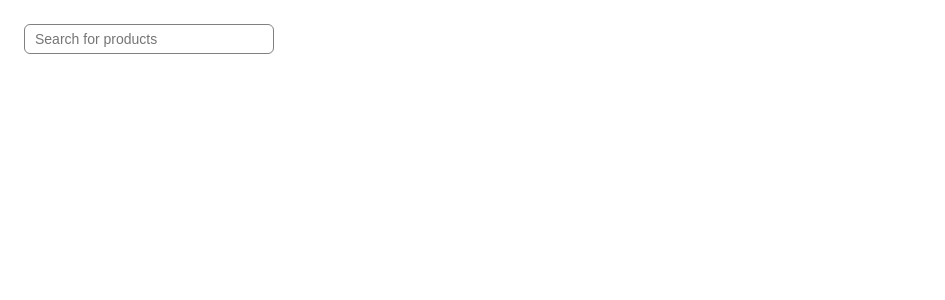
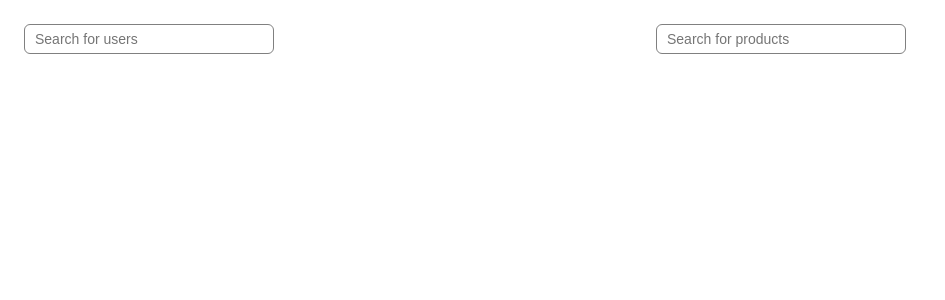
Before and after one commit to narekpedanyan/auto-complete, a React (Create React App) app: page / in a window 1280 px wide. Shown: the top 300 px of the page, without its empty margins (0-945 px from the left). Built offline with nearby package versions, Linux system fonts and the light colour scheme.

Commit message:
End to end flow!

```diff
--- a/package.json
+++ b/package.json
@@ -10,6 +10,7 @@
     "@types/node": "^16.18.34",
     "@types/react": "^18.2.7",
     "@types/react-dom": "^18.2.4",
+    "classnames": "^2.3.2",
     "react": "^18.2.0",
     "react-dom": "^18.2.0",
     "react-scripts": "5.0.1",
--- a/src/App.tsx
+++ b/src/App.tsx
@@ -1,36 +1,98 @@
 import React, { useState, useCallback } from 'react';
 import AutoComplete from './ui/AutoComplete/AutoComplete';
+import getUsersMatch from './api/getUsersMatch';
+import getProductsMatch from './api/getProductsMatch';
+
+type stateT = {
+    productName: string;
+    matchProducts: Record<string, string>[];
+    productsLoading: boolean;
+    userName: string;
+    matchUsers: Record<string, string>[];
+    usersLoading: boolean;
+}
 
 function App() {
-    const [state, setState] = useState({
+    const [state, setState] = useState<stateT>({
         productName: '',
-        userName: ''
+        matchProducts: [],
+        productsLoading: false,
+        userName: '',
+        matchUsers: [],
+        usersLoading: false,
     });
+    const { matchUsers, matchProducts, productsLoading } = state;
     console.log(state, 'state');
 
+    const productsSearchHandle = (searchStr: string) => {
+        setState({ ...state, productsLoading: true });
+        getProductsMatch(searchStr)
+            .then((data: any) => {
+                setState({
+                    ...state,
+                    matchProducts: data,
+                    productsLoading: false,
+                });
+            })
+            .catch((err) => {
+                console.log(err);
+            });
+    }
+
+    const usersSearchHandler = (searchStr: string) => {
+        setState({ ...state, usersLoading: true });
+        getUsersMatch(searchStr)
+            .then((data: any) => {
+                setState({
+                    ...state,
+                    matchUsers: data,
+                    usersLoading: false,
+                });
+            })
+            .catch((err) => {
+                console.log(err);
+            });
+    }
+
     const handleChange = useCallback(
-        (name: string, value: string) => {
+        (name: string, value: string, isAutocomplete?: boolean) => {
+            const matchedDataKey: Record<string, string> = { productName: 'matchProducts', userName: 'matchUsers' };
+            const isValueEmpty = value === '';
             setState((prev) => {
                 return {
                     ...prev,
-                    [name]: value
+                    [name]: value,
+                    ...(isAutocomplete || isValueEmpty ? {
+                        [matchedDataKey[name]]: []
+                    } : {}),
                 }
             })
         }, []
     );
-
-    const productsSearchHandle = (searchStr: string) => {
-        console.log(searchStr, 'productsSearchHandle');
-    }
     return (
         <div className="app">
+            <div className="container">
+                <div>
+                    <AutoComplete
+                        onProcessSearch={usersSearchHandler}
+                        onChange={handleChange}
+                        placeholder="Search for users"
+                        fieldName="userName"
+                        options={matchUsers}
+                        loading={productsLoading}
+                    />
+                </div>
+                <div>
                     <AutoComplete
                         onProcessSearch={productsSearchHandle}
                         onChange={handleChange}
                         placeholder="Search for products"
-              throttleTime={2000}
                         fieldName="productName"
+                        options={matchProducts}
+                        loading={productsLoading}
                     />
+                </div>
+            </div>
         </div>
     );
 }
--- /dev/null
+++ b/src/api/getProductsMatch.ts
@@ -0,0 +1,9 @@
+import productsMock from '../mock/products';
+
+async function getProductsMatch(searchVal: string){
+    const result: Record<string, string>[] = productsMock.filter((obj) => obj.name.toLowerCase().includes(searchVal.toLowerCase()));
+    return new Promise((resolve) => {
+        setTimeout(resolve, 400, result);
+    });
+}
+export default getProductsMatch;
--- /dev/null
+++ b/src/api/getUsersMatch.ts
@@ -0,0 +1,10 @@
+import usersMock from '../mock/users';
+
+const getUsersMatch = (searchVal: string) => {
+    return new Promise((resolve) => {
+        setTimeout(() => {
+            resolve(usersMock.filter((obj) => obj.name.toLowerCase().includes(searchVal.toLowerCase())));
+        }, 400);
+    })
+};
+export default getUsersMatch;
--- a/src/index.css
+++ b/src/index.css
@@ -30,3 +30,9 @@ button {
   border: none;
   outline: none;
 }
+
+.container {
+  display: grid;
+  grid-template-columns: repeat(2, 1fr);
+  grid-gap: 32px;
+}
--- a/src/ui/AutoComplete/AutoComplete.tsx
+++ b/src/ui/AutoComplete/AutoComplete.tsx
@@ -1,12 +1,15 @@
 import React, { useState, FC, useRef } from 'react';
+import cn from 'classnames';
 import styles from './index.module.scss';
 import CloseIcon from './assets/close.svg';
 
 type AutoCompleteProps = {
     onProcessSearch: (val: string) => void;
-    onChange: (name: string, val: string) => void;
+    onChange: (name: string, val: string, isAutocomplete?: boolean) => void;
+    options: Record<string, any>;
     placeholder: string;
     fieldName: string;
+    loading: boolean;
     throttleTime?: number;
     disabled?: boolean;
 };
@@ -14,15 +17,18 @@ type AutoCompleteProps = {
 const AutoComplete: FC<AutoCompleteProps> = ({
                                                  onProcessSearch,
                                                  onChange,
+                                                 options = [],
                                                  placeholder ,
                                                  fieldName,
                                                  throttleTime = 300,
                                                  disabled = false,
+    loading
     }) => {
     const [state, seState] = useState({
-        value: ''
+        value: '',
+        focused: false
     });
-    const { value } = state;
+    const { value, focused } = state;
     const intervalId = useRef<null | number>(null);
 
     const onChangeHandler = (event: { target: { value: any; }; }) => {
@@ -33,9 +39,20 @@ const AutoComplete: FC<AutoCompleteProps> = ({
             ...prev,
             value: newVal
         }));
-        intervalId.current = window.setTimeout(() => {
-            onProcessSearch(newVal);
-        }, throttleTime);
+        if (newVal) {
+            intervalId.current = window.setTimeout(() => {
+                onProcessSearch(newVal);
+            }, throttleTime);
+        }
+    }
+
+    const onSelect = (newVal: string) => {
+        onChange(fieldName, newVal, true);
+        seState((prev) => ({
+            ...prev,
+            value: newVal,
+            focused: false
+        }));
     }
 
     const clearSearchKey = () => {
@@ -49,6 +66,7 @@ const AutoComplete: FC<AutoCompleteProps> = ({
     return (
         <div className={styles.autoComplete}>
             <input
+                onFocus={() => seState({ ...state, focused: true })}
                 className={styles.inputField}
                 onChange={onChangeHandler}
                 placeholder={placeholder}
@@ -56,6 +74,22 @@ const AutoComplete: FC<AutoCompleteProps> = ({
                 value={value}
                 disabled={disabled}
             />
+            {
+                focused && options.length > 0 && (
+                    <div className={cn(styles.autocompleteOptions, loading ? styles.loading : null)}>
+                        {
+                            options.map((item: Record<string, string>, index: number) => (
+                                <div key={`${item.name}${index}`}
+                                     className={styles.optionItem}
+                                     onClick={() => onSelect(item.name)}
+                                >
+                                    {item.name}
+                                </div>)
+                            )
+                        }
+                    </div>
+                )
+            }
             {
                 value && (
                     <button type="button" className={styles.clearBtn} onClick={clearSearchKey}>
--- a/src/ui/AutoComplete/index.module.scss
+++ b/src/ui/AutoComplete/index.module.scss
@@ -22,6 +22,33 @@
     }
   }
 
+  .autocompleteOptions {
+    left: 0;
+    top: 32px;
+    width: 100%;
+    position: absolute;
+    box-shadow: 0 6px 16px 0 rgba(0, 0, 0, 0.08), 0 3px 6px -4px rgba(0, 0, 0, 0.12), 0 9px 28px 8px rgba(0, 0, 0, 0.05);
+    border-radius: 8px;
+    padding: 4px;
+  }
+
+  .loading {
+    div {
+      opacity: 0.7;
+      pointer-events: none;
+    }
+  }
+
+  .optionItem {
+    line-height: 1.4;
+    border-radius: 4px;
+    padding: 6px 12px;
+    cursor: pointer;
+    &:hover {
+      background-color: rgba(0, 0, 0, 0.04);
+    }
+  }
+
   .clearBtn {
     position: absolute;
     right: 8px;
```
Also changed, not shown: 1 other file (tests, documents, lock files or other folders). Lines whose indentation alone changed are shown as unchanged.
